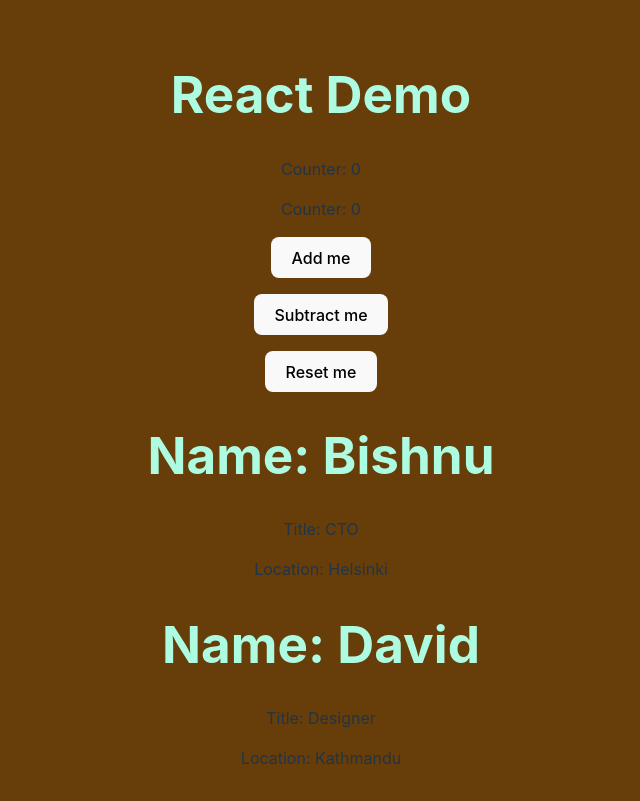
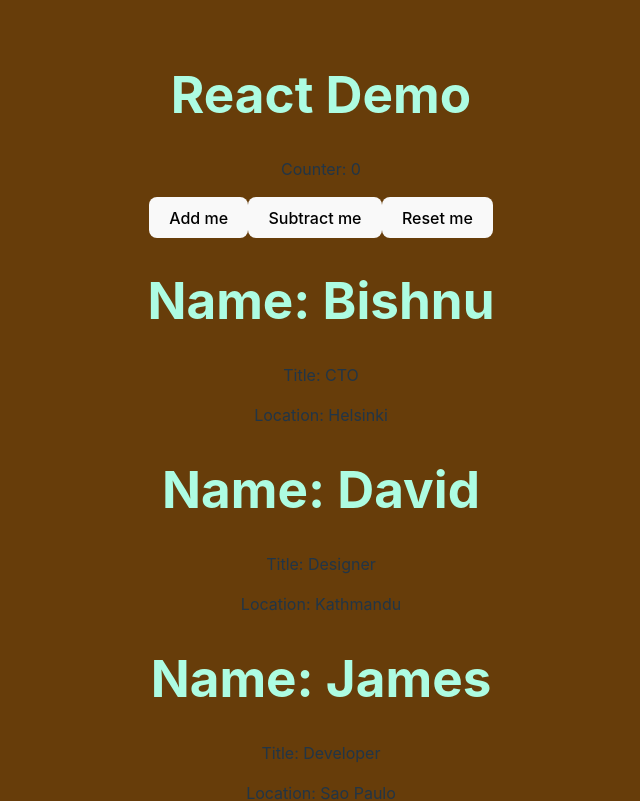
Before and after one commit to Bis10/react-demo, a React (Vite) app: page / in a window 1280 px wide. Shown: the top 801 px of the page, without its empty margins (319-959 px from the left). Built offline with nearby package versions, Linux system fonts and the light colour scheme.

Commit message:
New counter component added

```diff
--- a/src/App.jsx
+++ b/src/App.jsx
@@ -29,16 +29,14 @@ const clickHandlerSub = () =>{
   return (
     <>
      <Header/>
-     <Counter counter = {counter}/>
-    <p>Counter: {counter}</p>
-    <button onClick = {clickHandlerAdd}>Add me </button>
-    <p><button onClick = {clickHandlerSub}>Subtract me</button></p>
-    <p><button onClick = {clickHandlerReset}>Reset me</button></p>
-
-
+     <Counter
+     counterP = {counter}
+     clickHandlerAdd = {clickHandlerAdd}
+     clickHandlerSub = {clickHandlerSub}
+     clickHandlerReset = {clickHandlerReset}
+     />
     {persons.map((person) => (
       <Box
-
       key={person.id}
       name ={person.name}
       title ={person.title}
--- a/src/Counter.jsx
+++ b/src/Counter.jsx
@@ -1,13 +1,14 @@
 const Counter = (props) => {
     return (
         <div>
-<p>Counter: {props.counter}</p>
-    {/* <button onClick = {clickHandlerAdd}>Add me </button>
-    <p><button onClick = {clickHandlerSub}>Subtract me</button></p>
-    <p><button onClick = {clickHandlerReset}>Reset me</button></p> */}
+<p>Counter: {props.counterP}</p>
+    <button onClick = {props.clickHandlerAdd}>Add me </button>
+    <button onClick = {props.clickHandlerSub}>Subtract me</button>
+    <button onClick = {props.clickHandlerReset}>Reset me</button>
 
         </div>
      );
 };
 
+
 export default Counter;
```
